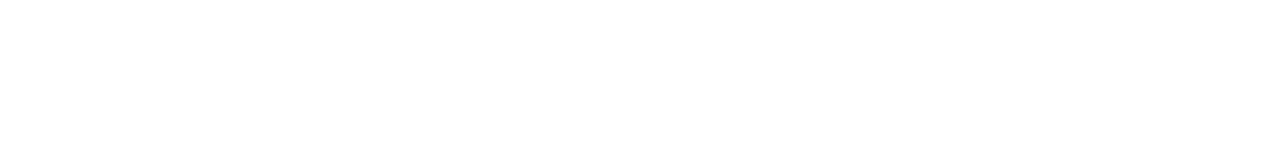
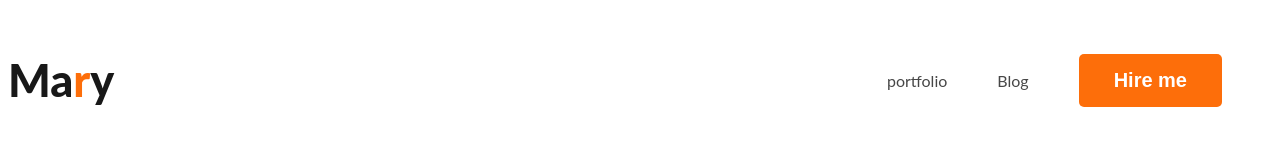
Before and after one commit to shafin-ostad/developer-portfolio, a plain HTML site: page index.html in a window 1280 px wide. Drawn offline with Linux system fonts and the light colour scheme.

Commit message:
added nav

```diff
--- a/index.html
+++ b/index.html
@@ -4,9 +4,22 @@
     <meta charset="UTF-8">
     <meta name="viewport" content="width=device-width, initial-scale=1.0">
     <title>developer portfolio</title>
+    <link rel="preconnect" href="https://fonts.googleapis.com">
+<link rel="preconnect" href="https://fonts.gstatic.com" crossorigin>
+<link href="https://fonts.googleapis.com/css2?family=Open+Sans:wght@400;700;800&display=swap" rel="stylesheet">
+
+    <link rel="stylesheet" href="styles/portfolio.css">
 </head>
 <body>
     <header>
+        <nav>
+            <h3 class="nav-title">Ma<Span class="text-primary">r</Span>y</h3>
+            <ul>
+                <li><a href="">portfolio</a></li>
+                <li><a href="">Blog</a></li>
+                <li><button class="btn-primary">Hire me</button></li>
+            </ul>
+        </nav>
 
     </header>
     <main>
--- /dev/null
+++ b/styles/portfolio.css
@@ -0,0 +1,43 @@
+/* common shared styles*/
+body{
+    font-family: 'Open Sans', sans-serif;
+    font-family: 'Lato',sans-serif;
+}
+.text-primary{
+    color:#FD6E0A;
+}
+.btn-primary{
+
+    border-radius: 5px;
+    background: #FD6E0A;
+    border: 0;
+    color: white;
+    font-size: 20px;
+    font-weight: 700;
+    padding: 15px 35px;
+}
+/* nav related styles */
+nav{
+    display: flex;
+    align-items: center;
+    justify-content: space-between;
+}
+.nav-title {
+    color: #181818;
+    font-size: 45px;
+    font-weight: 800;
+}
+
+nav > ul{
+    display: flex;
+    align-items: center;
+}
+
+nav li {
+    list-style: none;
+    margin-right: 50px;
+}
+nav a{
+    text-decoration: none;
+    color: #474747;
+}
```
